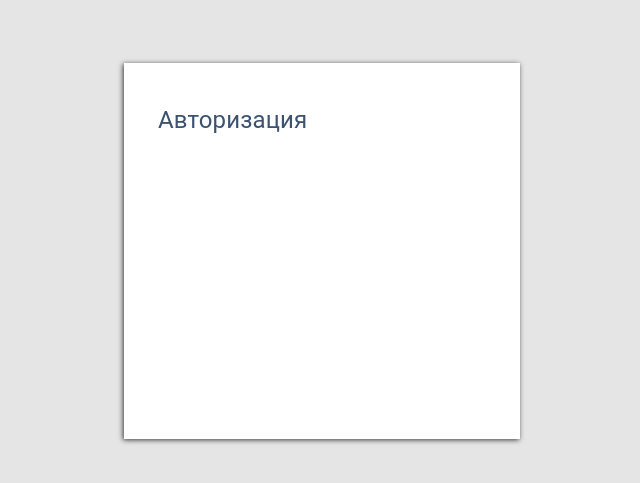
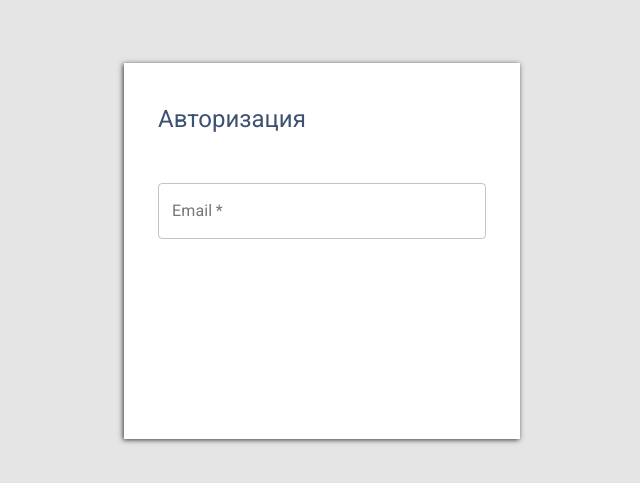
Before and after one commit to madjack99/kit-systems, a React (Create React App) app: page / in a window 1280 px wide. Shown: the part 149-632 px from the top of the page, without its empty margins (318-958 px from the left). Built offline with nearby package versions, Linux system fonts and the light colour scheme.

Commit message:
feat: add email input

```diff
--- a/public/index.html
+++ b/public/index.html
@@ -10,9 +10,11 @@
       content="Web site created using create-react-app"
     />
     <link rel="apple-touch-icon" href="%PUBLIC_URL%/logo192.png" />
-
     <link rel="manifest" href="%PUBLIC_URL%/manifest.json" />
-
+    <link
+      rel="stylesheet"
+      href="https://fonts.googleapis.com/css?family=Roboto:300,400,500,700&display=swap"
+    />
     <title>React App</title>
   </head>
   <body>
--- a/src/components/Login.tsx
+++ b/src/components/Login.tsx
@@ -1,6 +1,8 @@
 import React from 'react';
 
+import Typography from '@material-ui/core/Typography';
 import { makeStyles } from '@material-ui/core/styles';
+import TextField from '@material-ui/core/TextField/TextField';
 
 const useStyles = makeStyles((theme) => ({
   login: {
@@ -19,8 +21,10 @@ const useStyles = makeStyles((theme) => ({
   },
   form__title: {
     margin: '0 0 48px',
-    fontSize: 24,
     color: '#3D5170',
+  },
+  form__input: {
+    width: '100%',
   },
 }));
 
@@ -29,7 +33,18 @@ const Login = (): JSX.Element => {
   return (
     <div className={classes.login}>
       <div className={classes.form}>
-        <div className={classes.form__title}>Авторизация</div>
+        <Typography variant='h5' component='h1' className={classes.form__title}>
+          Авторизация
+        </Typography>
+        <form>
+          <TextField
+            label='Email'
+            variant='outlined'
+            type='email'
+            required
+            className={classes.form__input}
+          />
+        </form>
       </div>
     </div>
   );
```
